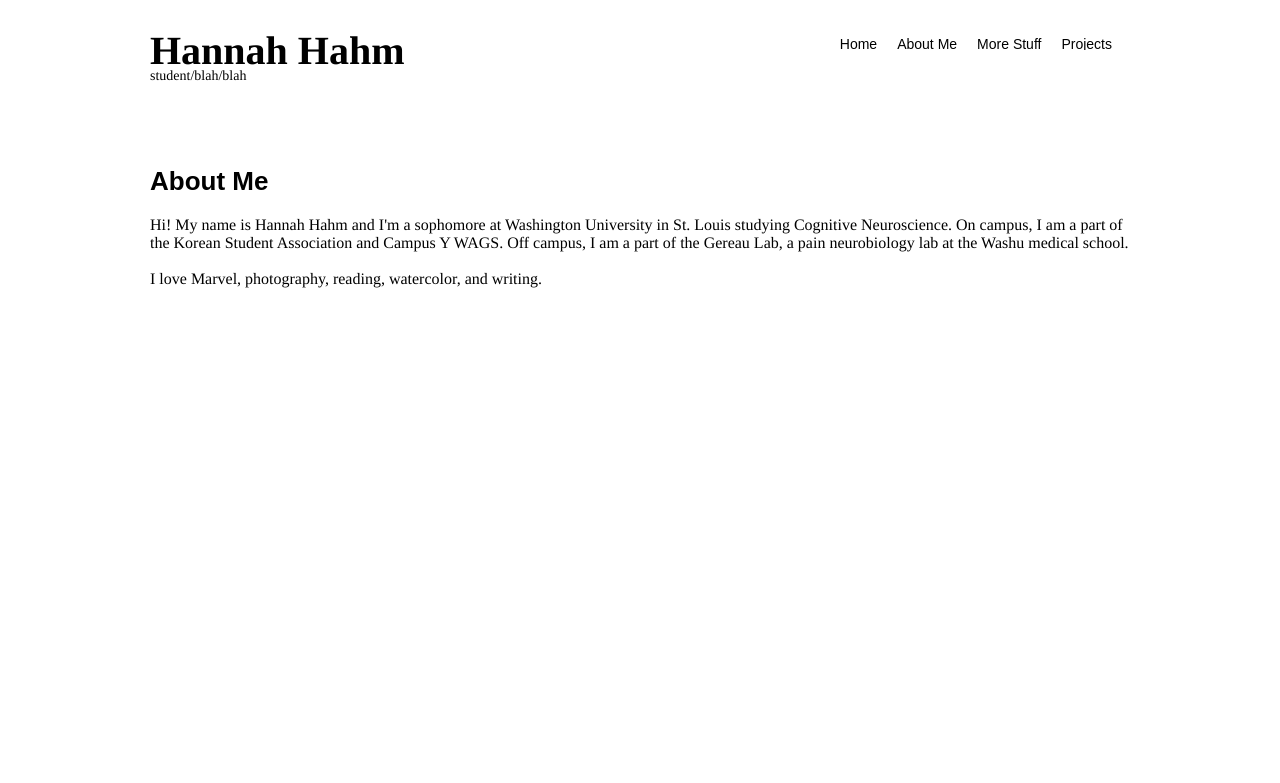
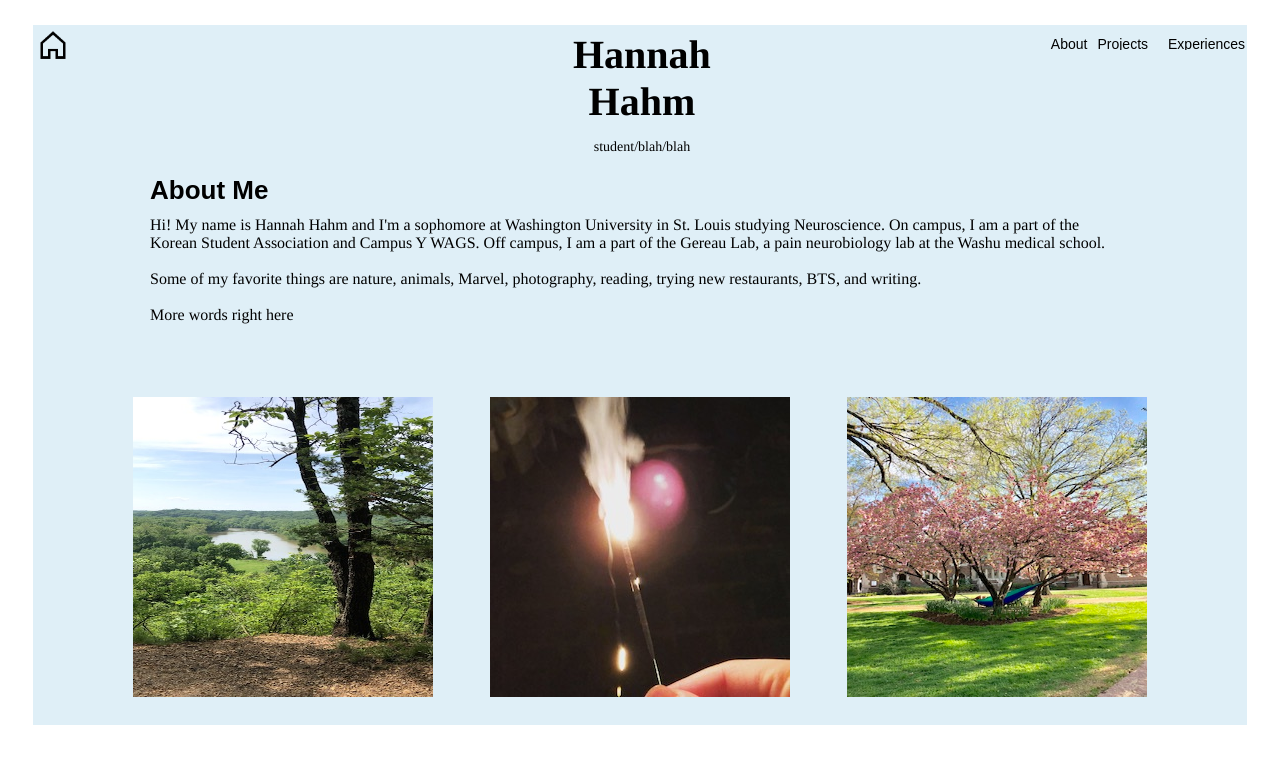
Before and after one commit to hahmhannah/fellowship2019, a PHP site: page /aboutme.php in a window 1280 px wide. Shown: the top 783 px of the page. Run offline with PHP 8.4, Linux system fonts and the light colour scheme.

Commit message:
flexbox image alignment, fixing header

```diff
--- a/aboutme.php
+++ b/aboutme.php
@@ -3,12 +3,22 @@
     echoHeader("About Me");
         echo "
             <h2>About Me</h2>
-            <p class='descr'>Hi! My name is Hannah Hahm and I'm a sophomore at Washington University in St. Louis studying Cognitive Neuroscience. On campus, I am a part of the Korean Student Association and Campus Y WAGS.
+            <p class='descr'>Hi! My name is Hannah Hahm and I'm a sophomore at Washington University in St. Louis studying Neuroscience. On campus, I am a part of the Korean Student Association and Campus Y WAGS.
             Off campus, I am a part of the Gereau Lab, a pain neurobiology lab at the Washu medical school.
             </br>
             </br>
-            I love Marvel, photography, reading, watercolor, and writing.</p>
+            Some of my favorite things are nature, animals, Marvel, photography, reading, trying new restaurants, BTS, and writing.
+            </br>
+            </br>
+            More words right here  </p>
         "
+?>
 
+<html>
+    <body>
+        <img src='pic_1.JPG' class='pic_child1'>
+        <img src='flame.JPG' class='pic_child2'>
+        <img src='pic_3.JPG' class='pic_child3'>
+    </body>
 
-?>
+</html>
--- a/include/header.php
+++ b/include/header.php
@@ -11,18 +11,25 @@
 
 
 
-          <ul class='navbar'>
-              <li><a href='http://localhost:8888/projects.php'>Projects</a></li>
-              <li><a href='http://localhost:8888/morestuff.php'>More Stuff</a></li>
-              <li><a href='http://localhost:8888/aboutme.php'>About Me</a></li>
-              <li><a href='http://localhost:8888/profilepage.php'>Home</a></li>
-          </ul>
+        <div class='header_parent'>
+            <div class='houseicon_child'>
+                <a href='http://localhost:8888/profilepage.php' class=houseiconlink>
+                    <img src='houseicon.png' class='houseicon'>
+                </a>
+            <div class='heading'>
+                <h1 class=mainpage>Hannah Hahm</h1>
+                    <p class='notes'>student/blah/blah</p>
+            </div>
+            <div class='navbar_child'>
+                <ul class='navbar'>
+                    <li><a href='http://localhost:8888/aboutme.php'>About Me</a></li>
+                    <li><a href='http://localhost:8888/projects.php'>Projects</a></li>
+                    <li><a href='http://localhost:8888/morestuff.php'>Experiences</a></li>
+                </ul>
+            </div>
+        </div>
 
 
 
-          <div class='heading'>
-              <h1 class=mainpage>Hannah Hahm</h1>
-              <p class='notes'>student/blah/blah</p> </div>
-
               ";
     }
--- a/profilepage.css
+++ b/profilepage.css
@@ -1,21 +1,50 @@
 
-/* *{
-    margin:0;
-    padding:0;
-} */
 
 body{
     font-family:arial;
-    background-color:white;
+   /* background-color:#e9faff; */
+
+}
+
+.header_parent{
+    display:flex;
+    flex-wrap:wrap;
+    flex-direction:row;
+    align-self:center;
+    background-color:#DFEFF7;
+    padding:0px;
+    justify-content:space-between;
+    margin:25px;
+    height:700px;
 }
 
 .navbar{
+    display:flex;
     list-style-type:none;
     overflow:hidden;
     height:15px;
-    margin-top:35px;
-    margin-right:150px;
-    text-align:center;
+    padding-left:330px;
+    margin-top:10px;
+   /* position:absolute;
+    right:200px;
+    margin-top:55px; */
+
+}
+
+.navbar_child{
+    display:flex;
+
+}
+
+.houseicon{
+    width:40px;
+    height:40px;
+    padding-right:500px;
+}
+
+.houseicon_child{
+    display:flex;
+    justify-content:flex-start;
 
 }
 
@@ -35,12 +64,13 @@ li a:hover{
     color:gray;
 }
 
-.homepic{
-    position:absolute;
-    top:170px;
-    margin-left:142px;
-    width:680px;
-    height:460px;
+.homepagepic{
+    margin-left:auto;
+    margin-right:auto;
+    margin-bottom:90px;
+    width:1000px;
+    height:450px;
+   /* box-shadow:2px 8px 10px 2px grey; */
 }
 
 
@@ -48,17 +78,23 @@ li a:hover{
     color:black;
     font-size:40px;
     font-family:times;
-    position:absolute;
-    top:0;
-    left:150px;
+    text-align:center;
+    margin-top:6px;
+    margin-bottom:0px;
+   /* position:absolute;
+    top:15px;
+   /* left:600px;   */
+
 }
 
 .notes{
     font-size:14px;
     font-family:'times';
-    position:absolute;
-    top:54px;
-    left:150px;
+    text-align:center;
+
+   /* position:absolute;
+    top:70px;
+    left:675px; */
 }
 
 h2{
@@ -66,16 +102,18 @@ h2{
     font-family:arial;
     position:absolute;
     left:150px;
-    margin-top:100px;
+    margin-top:150px;
 }
 
-
+/*
 .recentposts{
-    font-size:16px;
+    font-size:20px;
     position:absolute;
     right:255px;
     top:150px;
-}
+} */
+
+
 
 .kidlinks{
     font-size:20px;
@@ -102,6 +140,29 @@ a.kidlinks:hover{
     font-family:times;
 }
 
+.posts{
+    background-color:blue;
+}
+
+.pic_child1{
+    height:300px;
+    width:300px;
+    margin-left:100px;
+    padding-top:200px;
+}
+
+.pic_child2{
+    height:300px;
+    width:300px;
+    padding-top:200px
+}
+
+.pic_child3{
+    height:300px;
+    width:300px;
+    margin-right:100px;
+    padding-top:200px
+}
 /*
 .blogpostcontainer{
     background-color:white;
@@ -129,17 +190,8 @@ h3 a:hover{
 
 /*
 .heading{
-    text-align:left;
+    text-align:center;
     font-size:20px;
     padding-top:30px;
 }
-
-/*
-.heading{
-    background-color:rgb(230, 230, 230);
-    height:420px;
-    margin:100px 75px 75px ;
-
-
-}
 */
```
Also changed, not shown: blogpost1.php (deleted, +0 -12 lines), morestuff.php (+19 -16 lines), profilepage.php (+7 -20 lines), blogpost2.php (added), blogpost3.php (deleted), blogpost4.php (deleted), blogpost5.php (deleted), blogpost6.php (deleted), dosomethinggreat.jpg (added), flame.JPG (added), houseicon.png (added), pic_1.JPG (added), pic_3.JPG (added).
